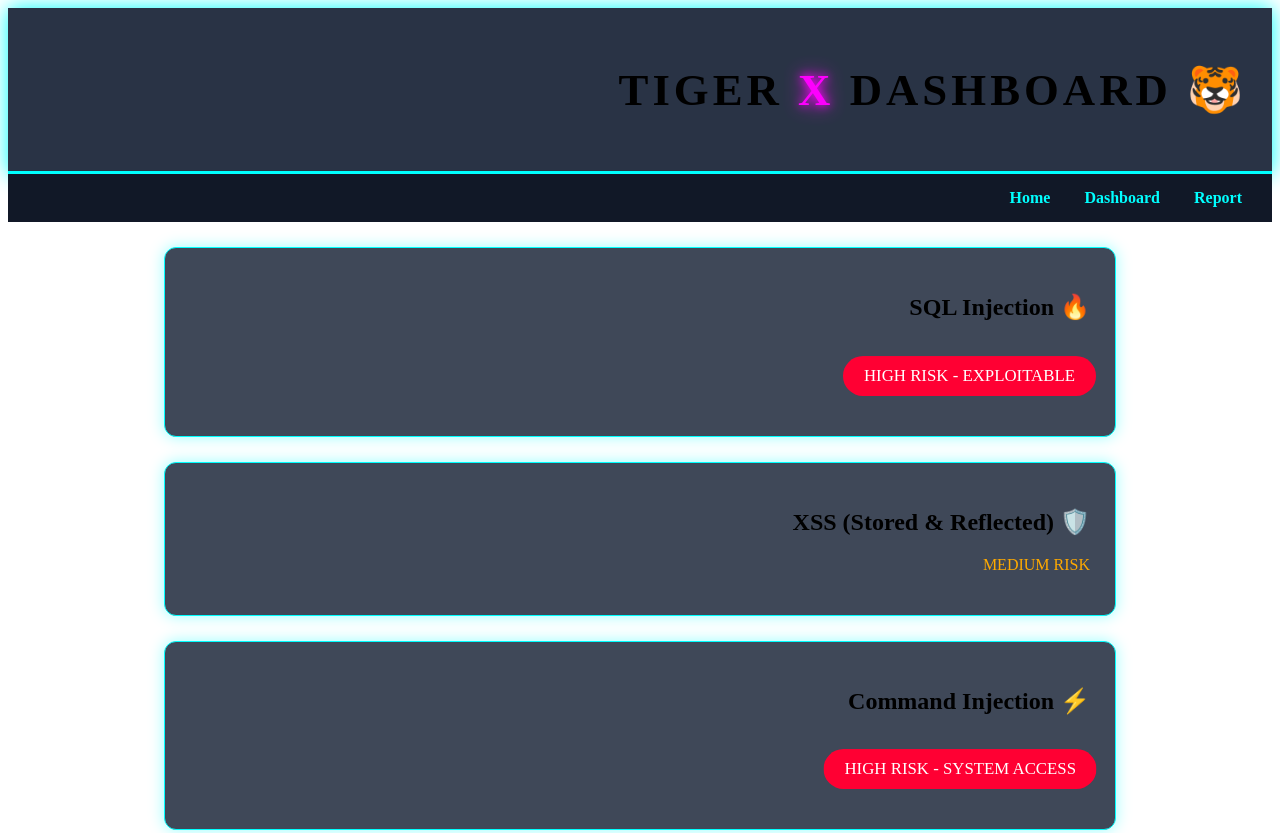
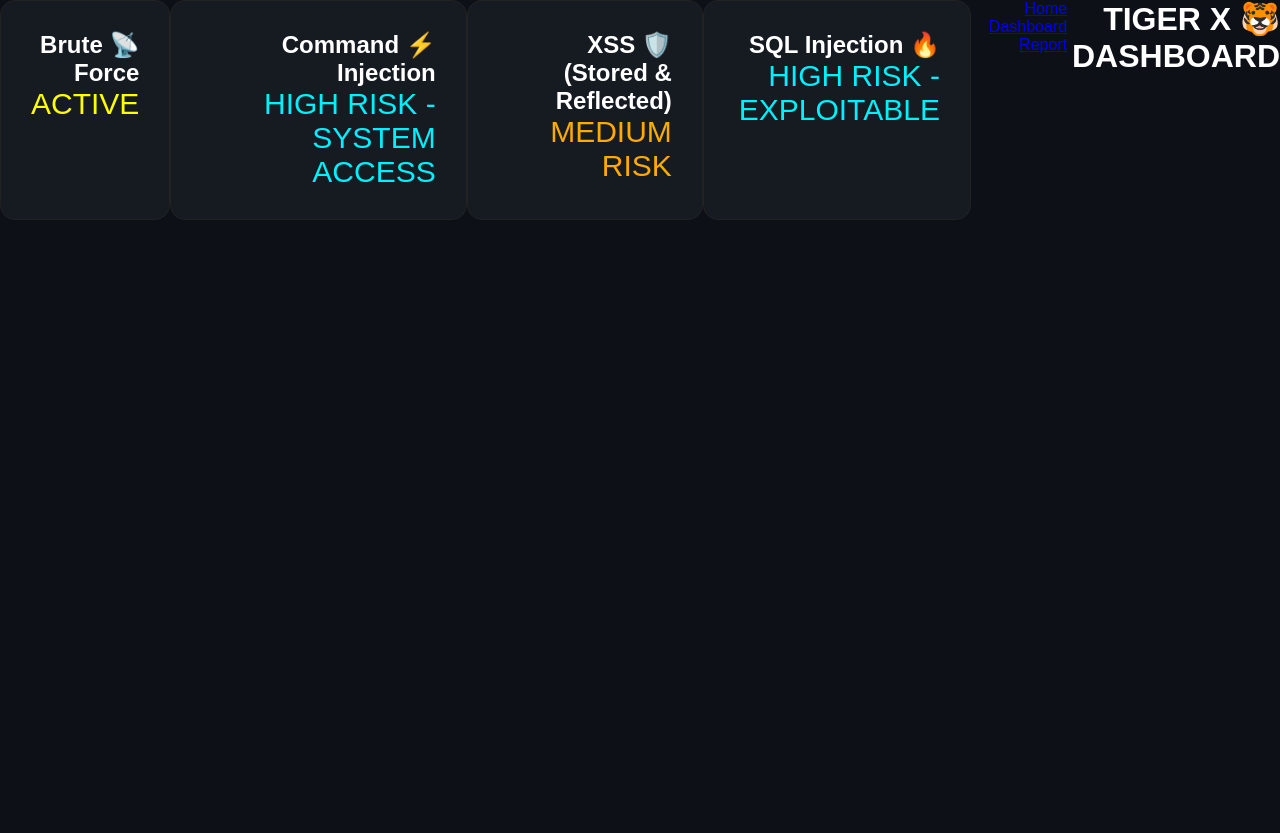
Before and after one commit to mido3657tiger-ux/first-project, a plain HTML site: page dashboard.html in a window 1280 px wide. Shown: the top 833 px of the page. After the commit the page ends 800 px from the top, so only its background shows below. Drawn offline with Linux system fonts and the light colour scheme.

Commit message:
Update style.css

```diff
--- a/style.css
+++ b/style.css
@@ -1,101 +1,82 @@
-margin: 0;
-    padding: 0;
-    box-sizing: border-box;
+*{
+    margin:0;
+    padding:0;
+    box-sizing:border-box;
+    font-family:Arial;
 }
 
-body {
-    font-family: 'Courier New', monospace;
-    background: linear-gradient(135deg, #0a0e1a, #1a2333);
-    color: #00ff9d;
-    text-align: center;
-    min-height: 100vh;
-    background-attachment: fixed;
+body{
+    display:flex;
+    background:#0d1117;
+    color:white;
 }
 
-header {
-    background: rgba(30, 41, 59, 0.95);
-    padding: 25px;
-    border-bottom: 3px solid #00ffff;
-    box-shadow: 0 0 20px #00ffff;
+.sidebar{
+    width:250px;
+    height:100vh;
+    background:#161b22;
+    padding:20px;
 }
 
-h1 {
-    font-size: 2.8rem;
-    text-transform: uppercase;
-    letter-spacing: 4px;
+.sidebar h2{
+    color:#00f0ff;
+    margin-bottom:30px;
 }
 
-.neon {
-    color: #ff00ff;
-    text-shadow: 0 0 10px #ff00ff,
-                 0 0 20px #ff00ff;
-    animation: neon-flicker 1.5s infinite alternate;
+.sidebar ul{
+    list-style:none;
 }
 
-@keyframes neon-flicker {
-    0% { opacity: 0.9; }
-    100% { opacity: 1; }
+.sidebar ul li{
+    padding:15px 0;
+    cursor:pointer;
+    transition:0.3s;
 }
 
-.subtitle {
-    color: #00ccff;
-    margin-top: 8px;
-    font-size: 1.1rem;
+.sidebar ul li:hover{
+    color:#00f0ff;
 }
 
-nav {
-    background: #111827;
-    padding: 15px;
+.main{
+    flex:1;
+    padding:30px;
 }
 
-nav a {
-    color: #00ffff;
-    margin: 0 15px;
-    text-decoration: none;
-    font-weight: bold;
-    transition: 0.3s;
+.topbar{
+    margin-bottom:30px;
 }
 
-nav a:hover {
-    color: #ff00ff;
-    text-shadow: 0 0 10px #ff00ff;
+.cards{
+    display:grid;
+    grid-template-columns:repeat(auto-fit,minmax(200px,1fr));
+    gap:20px;
 }
 
-.card {
-    background: rgba(30, 41, 59, 0.85);
-    margin: 25px auto;
-    padding: 25px;
-    max-width: 900px;
-    border-radius: 12px;
-    border: 1px solid #00ffff;
-    box-shadow: 0 0 15px rgba(0, 255, 255, 0.4);
+.card{
+    background:#161b22;
+    padding:30px;
+    border-radius:15px;
+    transition:0.3s;
+    border:1px solid #222;
 }
 
-.main {
-    font-size: 1.3rem;
+.card:hover{
+    transform:translateY(-5px);
+    border-color:#00f0ff;
 }
 
-.status {
-    margin-top: 20px;
+.card h3{
+    margin-bottom:10px;
 }
 
-.risk-high {
-    background: #ff0033;
-    color: white;
-    padding: 10px 20px;
-    border-radius: 30px;
-    display: inline-block;
-    animation: pulse 2s infinite;
+.card p{
+    font-size:30px;
+    color:#00f0ff;
 }
 
-@keyframes pulse {
-    0% { transform: scale(1); }
-    50% { transform: scale(1.05); }
+.chart-box{
+    margin-top:40px;
+    background:#161b22;
+    padding:20px;
+    border-radius:15px;
 }
-
-footer {
-    margin-top: 50px;
-    padding: 15px;
-    color: #666;
-    font-size: 0.9rem;
-}
```
